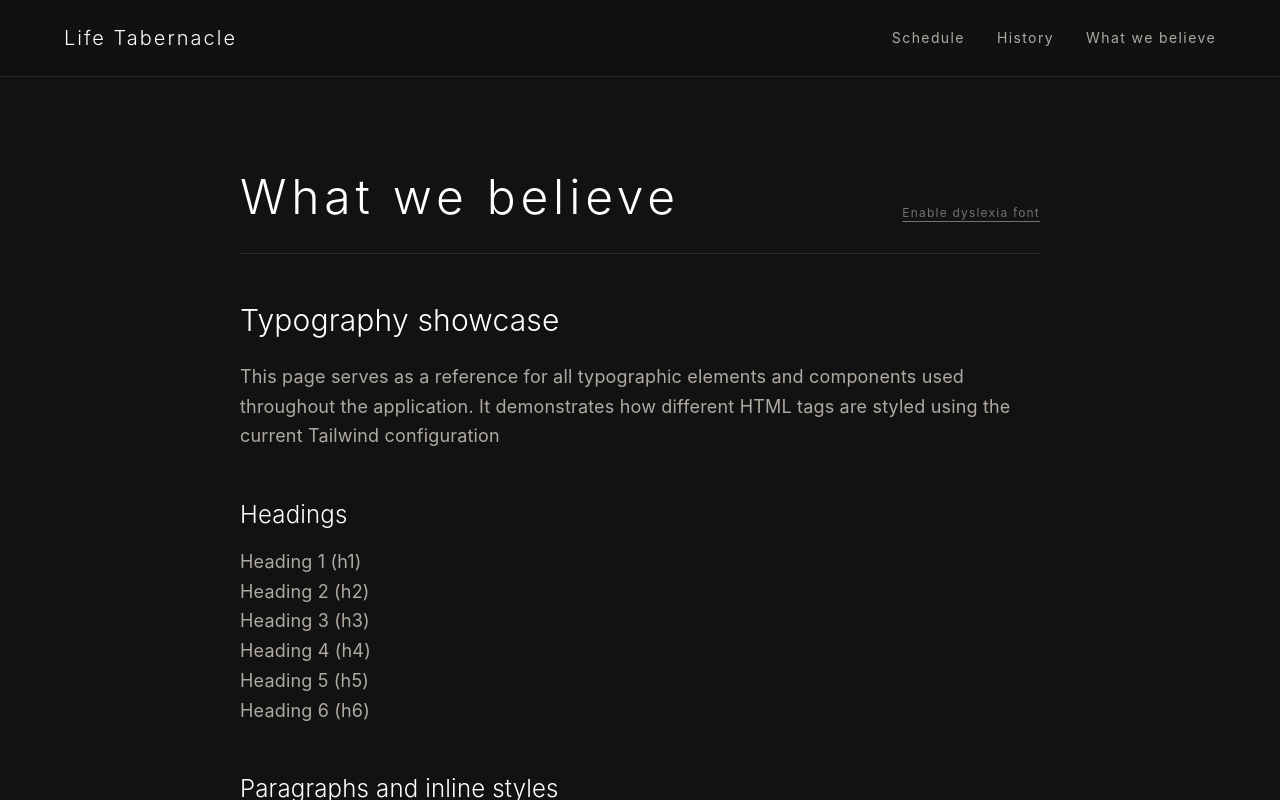
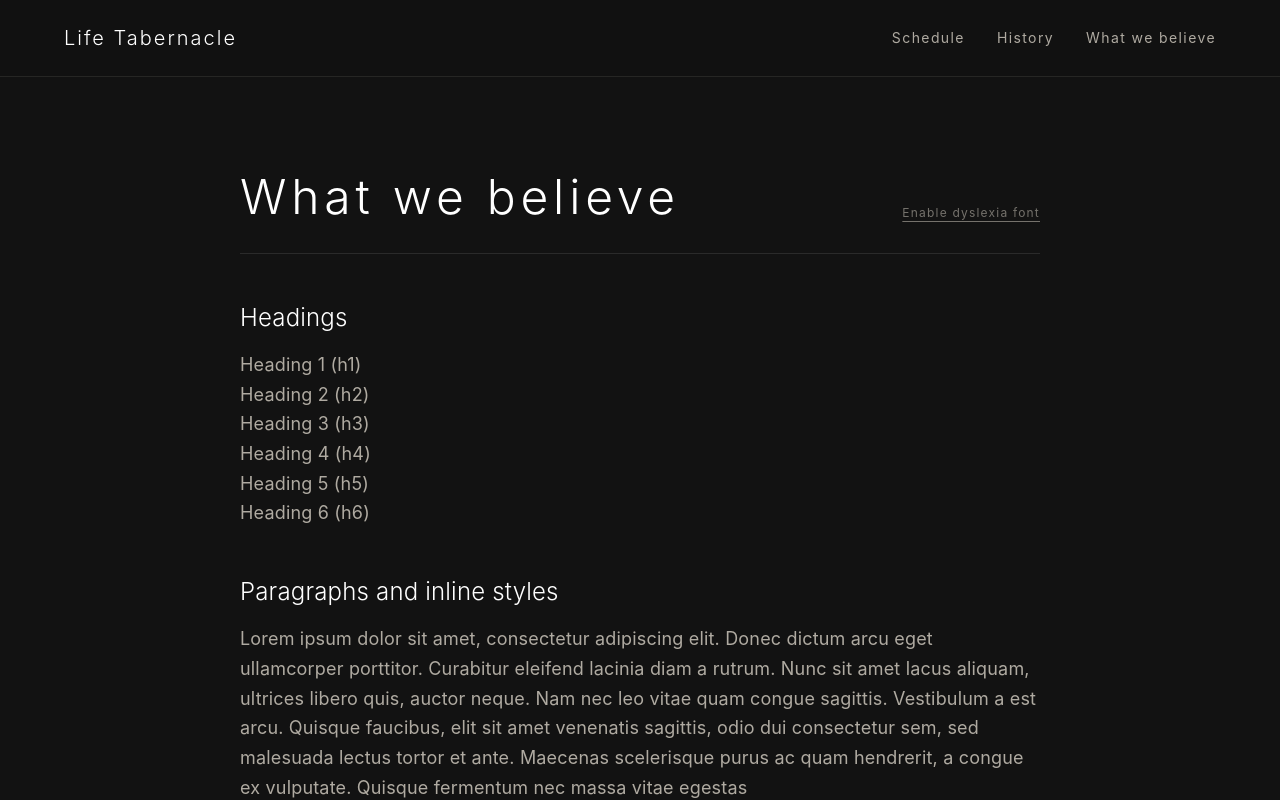
Before and after one commit to gio1135/lifetabporterville, a SvelteKit app: page /doctrine in a window 1280 px wide. Built offline with nearby package versions, Linux system fonts and the light colour scheme.

Commit message:
Formatted dyslexia font for mobile

```diff
--- a/src/routes/doctrine/+page.svelte
+++ b/src/routes/doctrine/+page.svelte
@@ -13,7 +13,7 @@
 <div class='h-full w-full overflow-y-auto scroll-smooth {useDyslexicFont ? "font-dyslexic" : ""}'>
   <div class='mx-auto px-6 md:px-12 py-24 pb-32 transition-all duration-300 {useDyslexicFont ? "max-w-6xl" : "max-w-4xl"}'>
     <header class='flex flex-col items-start md:flex-row md:items-end justify-between border-b border-white/10 pb-8 mb-12 gap-4 md:gap-0'>
-      <h1 class='text-4xl md:text-5xl font-light tracking-widest text-white whitespace-nowrap'>What we believe</h1>
+      <h1 class='text-4xl md:text-5xl font-light tracking-widest text-white'>What we believe</h1>
 
       <button
         onclick={toggleFont}
@@ -25,13 +25,6 @@
     </header>
 
     <article class='prose prose-lg prose-invert max-w-none text-left text-sand/80' style='line-height: 1.65; font-size: 1.125rem; letter-spacing: 0.01em;'>
-      <section class='mb-12'>
-        <h2 class='text-3xl font-light mb-6 text-white'>Typography showcase</h2>
-        <p class='mb-4'>
-          This page serves as a reference for all typographic elements and components used throughout the application. It demonstrates how different HTML tags are styled using the current Tailwind configuration
-        </p>
-      </section>
-
       <section class='mb-12'>
         <h2 class='text-2xl font-light mb-4 text-white'>Headings</h2>
         <h1>Heading 1 (h1)</h1>
@@ -45,10 +38,10 @@
       <section class='mb-12'>
         <h2 class='text-2xl font-light mb-4 text-white'>Paragraphs and inline styles</h2>
         <p class='mb-4'>
-          This is a standard paragraph. In a world that constantly shifts its rules and morals, the scripture remains absolute truth. It is the only reliable anchor to hold onto, providing the strength and guidance needed to navigate through life
+          Lorem ipsum dolor sit amet, consectetur adipiscing elit. Donec dictum arcu eget ullamcorper porttitor. Curabitur eleifend lacinia diam a rutrum. Nunc sit amet lacus aliquam, ultrices libero quis, auctor neque. Nam nec leo vitae quam congue sagittis. Vestibulum a est arcu. Quisque faucibus, elit sit amet venenatis sagittis, odio dui consectetur sem, sed malesuada lectus tortor et ante. Maecenas scelerisque purus ac quam hendrerit, a congue ex vulputate. Quisque fermentum nec massa vitae egestas
         </p>
         <p class='mb-4'>
-          You can use <strong>bold text</strong> for emphasis, <em>italic text</em> for subtle distinction, or <code>inline code</code> to highlight technical terms. There are also <a href='/' class='underline hover:text-white'>hyperlinks</a> that transition on hover
+          <strong>Bold text</strong>, <em>italic text</em>, <code>monospace</code>, <a href='./' class='underline hover:text-white'>links</a>
         </p>
       </section>
 
@@ -160,4 +153,10 @@
     letter-spacing: 0.05em;
     word-spacing: 0.1em;
   }
+
+  @media (max-width: 767px) {
+    :global(.font-dyslexic .prose) {
+      font-size: 0.875rem !important;
+    }
+  }
 </style>
```
